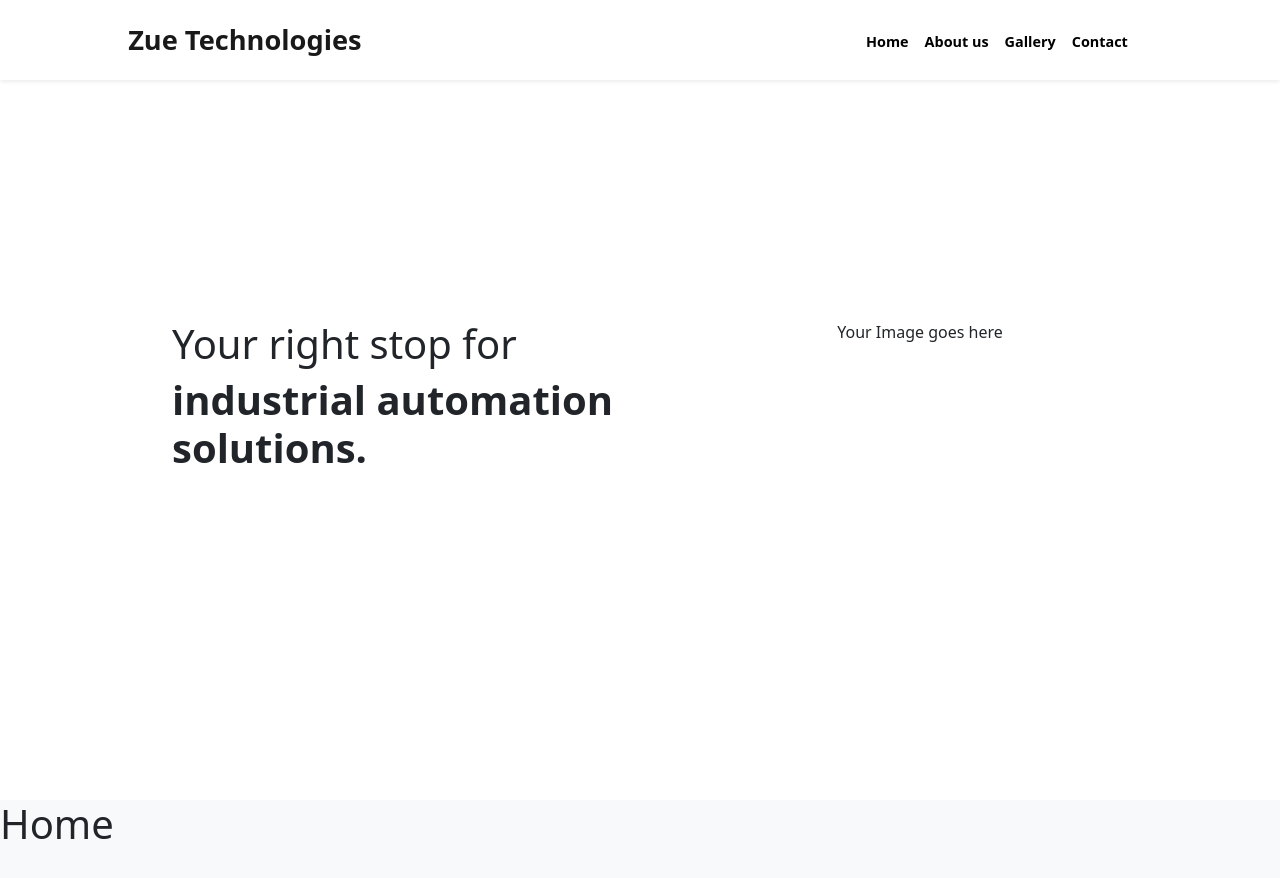
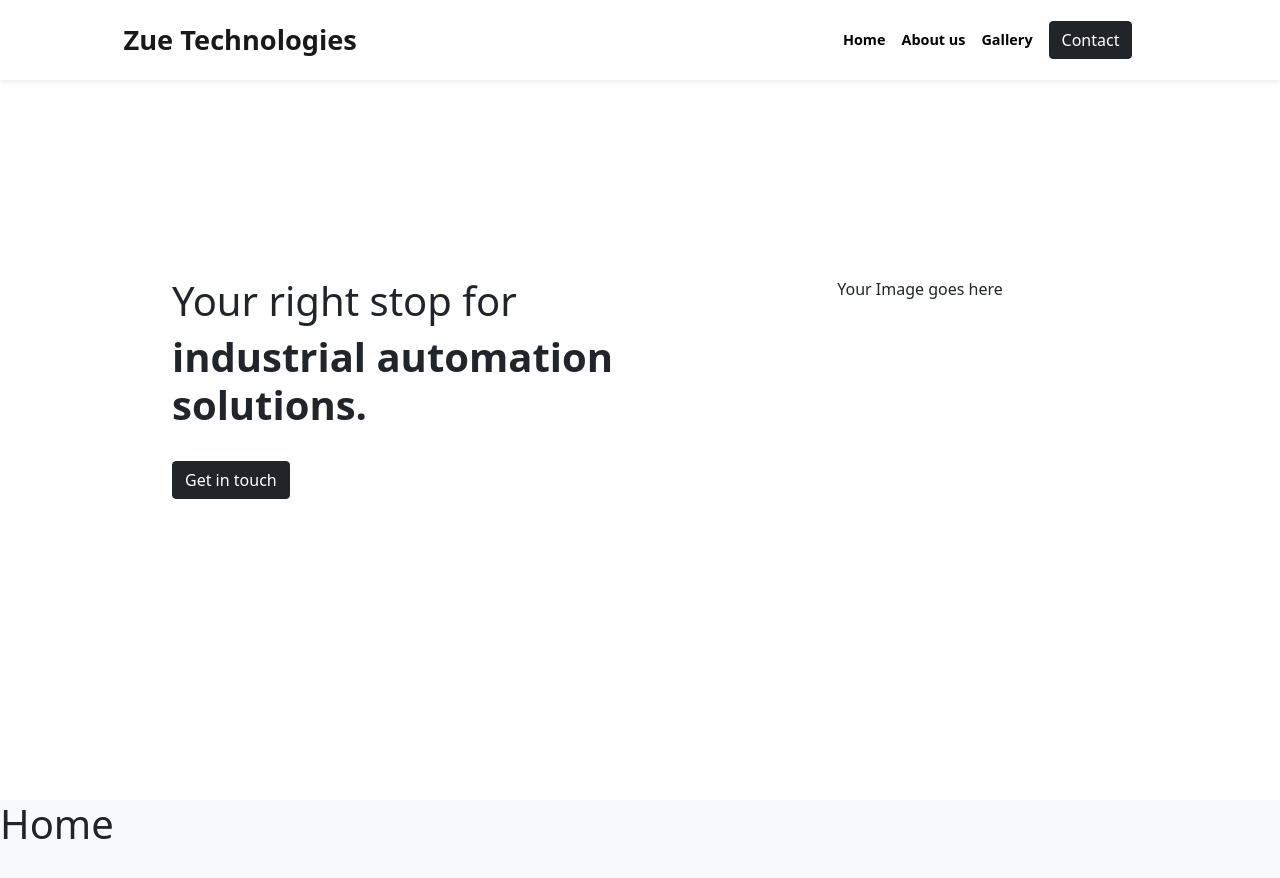
Before and after one commit to TeamCheems/zue-technologies, a React (Create React App) app: page / in a window 1280 px wide. Shown: the top 878 px of the page. Built offline with nearby package versions, Linux system fonts and the light colour scheme.

Commit message:
add buttons

```diff
--- a/src/components/Home.jsx
+++ b/src/components/Home.jsx
@@ -8,10 +8,10 @@ export default function Home() {
                     <div className="col-12 col-md-7 text-center text-md-start">
                         <h1 className="font-weight-bold"> Your right stop for </h1>
                         <h1 style={{ fontWeight: 'bolder'}}> industrial automation solutions.</h1>
+                        <button className="btn btn-dark my-4">Get in touch</button>
                     </div>
                     <div className="col-12 col-md-5 text-center">Your Image goes here</div>
                 </div>
-
             </div>
         </div>
     )
--- a/src/components/Navbar.jsx
+++ b/src/components/Navbar.jsx
@@ -30,7 +30,7 @@ export default function Navbar(props) {
                     <a href="#home" className="navbar-link mb-0 mx-2">Home</a>
                     <a href="#about" className="navbar-link mb-0 mx-2">About us</a>
                     <a href="#gallery" className="navbar-link mb-0 mx-2">Gallery</a>
-                    <a href="#contact" className="navbar-link mb-0 mx-2">Contact</a>
+                    <a href="#contact" className="btn btn-dark mx-2">Contact</a>
                 </span>
                 <a className="navbar-toggler d-block d-md-none border-white" type="button" data-bs-toggle="collapse" data-bs-target="#menuContent" aria-controls="menuContent" aria-expanded="false" aria-label="Toggle navigation">
                     <FontAwesomeIcon icon={faBars} className="text-dark"/>
```
